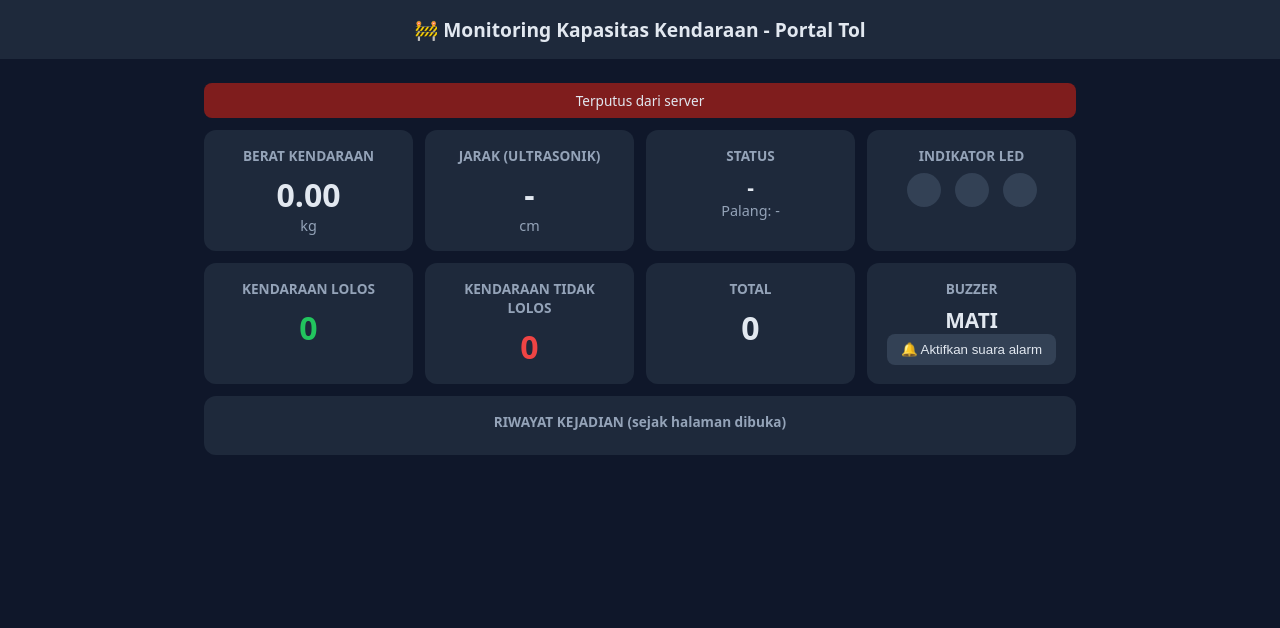
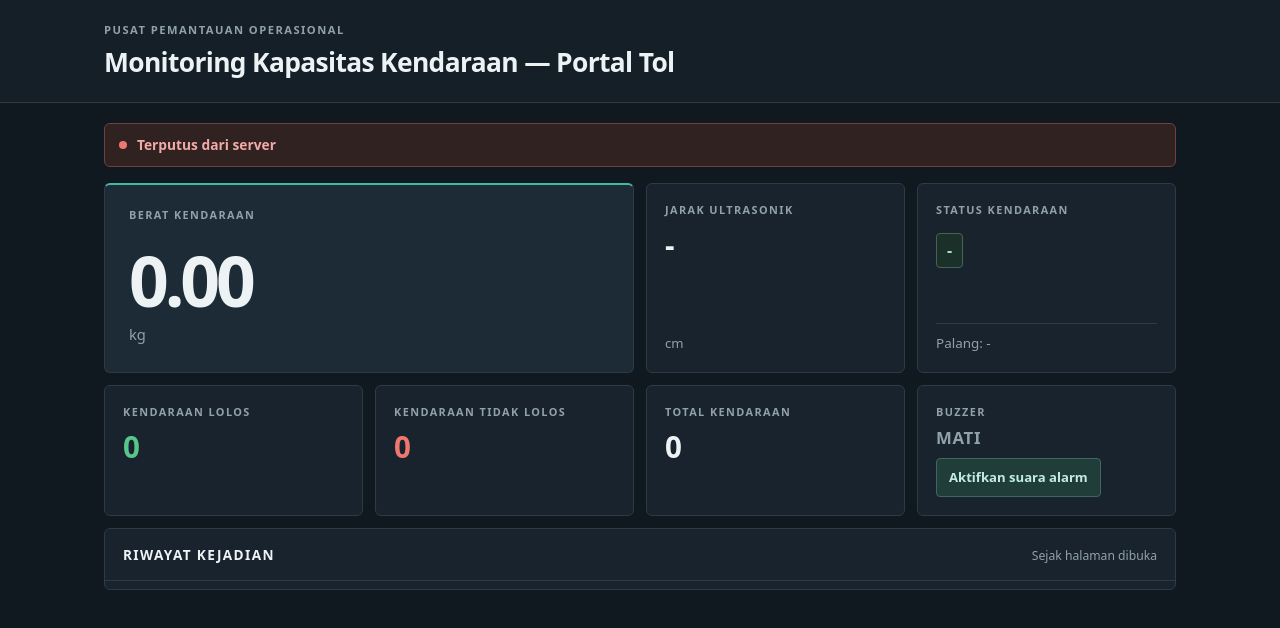
Before and after one commit to vin562/portal-tol, a plain HTML site: page index.html in a window 1280 px wide. Drawn offline with Linux system fonts and the light colour scheme; no server answers.

Commit message:
Improve portal monitoring dashboard UI

```diff
--- a/index.html
+++ b/index.html
@@ -5,46 +5,125 @@
 <meta name="viewport" content="width=device-width,initial-scale=1">
 <title>Monitoring Portal Tol</title>
 <style>
-*{box-sizing:border-box}body{margin:0;font-family:system-ui,sans-serif;background:#0f172a;color:#e2e8f0}
-header{padding:16px;text-align:center;background:#1e293b;font-size:1.2rem;font-weight:700}
-.wrap{max-width:900px;margin:auto;padding:14px}
-.grid{display:grid;grid-template-columns:repeat(auto-fit,minmax(200px,1fr));gap:12px}
-.card{background:#1e293b;border-radius:12px;padding:16px;text-align:center}
-.card h3{margin:0 0 8px;font-size:.85rem;color:#94a3b8;font-weight:600}
-.val{font-size:2rem;font-weight:700}.unit{font-size:.9rem;color:#94a3b8}
-.lampu{display:flex;justify-content:center;gap:14px;margin-top:6px}
-.dot{width:34px;height:34px;border-radius:50%;background:#334155}
-.dot.r.on{background:#ef4444;box-shadow:0 0 16px #ef4444}
-.dot.y.on{background:#facc15;box-shadow:0 0 16px #facc15}
-.dot.g.on{background:#22c55e;box-shadow:0 0 16px #22c55e}
-#alert{display:none;margin:12px 0;padding:14px;border-radius:12px;background:#b91c1c;font-weight:700;text-align:center;animation:b 1s infinite}
-@keyframes b{50%{opacity:.6}}
-.ok{color:#22c55e}.bad{color:#ef4444}
-#log{max-height:220px;overflow:auto;text-align:left;font-size:.9rem}
-#log div{padding:6px 0;border-bottom:1px solid #334155}
-button{background:#334155;color:#e2e8f0;border:0;border-radius:8px;padding:8px 14px;cursor:pointer}
-#koneksi{margin:10px 0 0;text-align:center;font-size:.85rem;padding:8px;border-radius:8px;background:#334155}
-#koneksi.on{background:#14532d}#koneksi.off{background:#7f1d1d}
+:root{
+  color-scheme:dark;
+  --page:#101820;
+  --surface:#18232d;
+  --surface-raised:#1d2b36;
+  --line:#2c3b46;
+  --text:#edf3f5;
+  --muted:#91a1ab;
+  --accent:#42b8a5;
+  --green:#58c58a;
+  --red:#ef7770;
+  --amber:#e6b85c;
+}
+*{box-sizing:border-box}
+body{margin:0;background:var(--page);color:var(--text);font-family:system-ui,-apple-system,BlinkMacSystemFont,"Segoe UI",sans-serif;line-height:1.45}
+header{border-bottom:1px solid var(--line);background:#141f28}
+.header-inner{max-width:1120px;margin:auto;padding:22px 24px 20px}
+.eyebrow,.card-label{margin:0;color:var(--muted);font-size:.7rem;font-weight:700;letter-spacing:.13em;text-transform:uppercase}
+header h1{margin:5px 0 0;font-size:clamp(1.25rem,2.4vw,1.65rem);letter-spacing:-.025em;font-weight:650}
+.wrap{max-width:1120px;margin:0 auto;padding:20px 24px 36px}
+#koneksi{display:flex;align-items:center;gap:10px;min-height:44px;margin:0 0 16px;padding:10px 14px;border:1px solid var(--line);border-radius:6px;background:var(--surface);color:var(--muted);font-size:.86rem;font-weight:600}
+#koneksi:before{content:"";width:8px;height:8px;flex:0 0 8px;border-radius:50%;background:#73828c}
+#koneksi.on{border-color:#28664f;background:#152b27;color:#a8e3c2}
+#koneksi.on:before{background:var(--green)}
+#koneksi.off{border-color:#70413e;background:#302221;color:#f1aaa5}
+#koneksi.off:before{background:var(--red)}
+#alert{display:none;margin:0 0 16px;padding:15px 17px;border:1px solid #884b43;border-left:4px solid var(--red);border-radius:5px;background:#332522;color:#ffe0dc;font-weight:650;animation:alert-in .22s ease-out}
+@keyframes alert-in{from{opacity:0;transform:translateY(-4px)}to{opacity:1;transform:translateY(0)}}
+.grid{display:grid;grid-template-columns:repeat(12,minmax(0,1fr));gap:12px}
+.card{min-width:0;padding:18px;border:1px solid var(--line);border-radius:6px;background:var(--surface)}
+.primary-card{grid-column:span 6;min-height:190px;padding:22px 24px;background:var(--surface-raised);border-top:2px solid var(--accent)}
+.support-card{grid-column:span 3;display:flex;flex-direction:column;justify-content:space-between;min-height:150px}
+.metric-card{grid-column:span 3;min-height:122px}
+.card-label{font-size:.68rem}
+.val{margin-top:12px;font-size:1.85rem;font-weight:650;line-height:1.1;letter-spacing:-.035em;font-variant-numeric:tabular-nums}
+.primary-card .val{margin-top:20px;font-size:clamp(3rem,7vw,4.35rem);letter-spacing:-.06em}
+.primary-card .unit{margin-top:5px;color:var(--muted);font-size:.92rem}
+.unit{color:var(--muted);font-size:.82rem}
+.status-value{display:inline-flex;align-self:flex-start;margin-top:16px;padding:5px 10px;border:1px solid #476453;border-radius:4px;background:#1a3028;color:#a8e3c2;font-size:1rem;font-weight:700;letter-spacing:.01em}
+#palang{display:block;margin-top:12px;padding-top:10px;border-top:1px solid var(--line);color:var(--muted);font-size:.84rem}
+.count-grid{margin-top:12px}
+.ok{color:var(--green)}
+.bad{color:var(--red)}
+.buzzer-card{grid-column:span 3;display:flex;flex-direction:column;align-items:flex-start;justify-content:space-between;min-height:122px}
+#buzzer{margin:10px 0;color:var(--muted);font-size:1.05rem;font-weight:700;letter-spacing:.04em}
+button{border:1px solid #42665f;border-radius:4px;padding:9px 12px;background:#203d39;color:#c2eee1;font:inherit;font-size:.82rem;font-weight:650;cursor:pointer;transition:background .15s ease,border-color .15s ease}
+button:hover{border-color:var(--accent);background:#285149}
+button:focus-visible{outline:2px solid var(--accent);outline-offset:2px}
+#alert button{margin-left:12px;border-color:#98584f;background:#492d29;color:#ffe0dc}
+.history-card{margin-top:12px;padding:0;overflow:hidden}
+.history-heading{display:flex;align-items:baseline;justify-content:space-between;gap:12px;padding:16px 18px;border-bottom:1px solid var(--line)}
+.history-heading h2{margin:0;font-size:.85rem;font-weight:700;letter-spacing:.1em;text-transform:uppercase}
+.history-heading span{color:var(--muted);font-size:.76rem}
+#log{max-height:250px;overflow:auto;padding:4px 18px;text-align:left;font-size:.86rem;font-variant-numeric:tabular-nums}
+#log div{padding:10px 0;border-bottom:1px solid var(--line);color:#c6d1d6}
+#log div:last-child{border-bottom:0}
+@media(max-width:760px){.primary-card{grid-column:span 12;min-height:165px}.support-card{grid-column:span 6}.metric-card,.buzzer-card{grid-column:span 6}}
+@media(max-width:480px){.header-inner{padding:18px 16px}.wrap{padding:14px 16px 28px}.grid{gap:9px}.card{padding:14px}.primary-card{padding:19px}.support-card{min-height:135px}.metric-card,.buzzer-card{min-height:112px}.val{font-size:1.55rem}.primary-card .val{font-size:3.3rem}.history-heading{align-items:flex-start;flex-direction:column;gap:3px}#alert{line-height:1.6}#alert button{margin:8px 0 0 6px}}
 </style>
 </head>
 <body>
-<header>🚧 Monitoring Kapasitas Kendaraan - Portal Tol</header>
+<header>
+  <div class="header-inner">
+    <p class="eyebrow">Pusat pemantauan operasional</p>
+    <h1>Monitoring Kapasitas Kendaraan — Portal Tol</h1>
+  </div>
+</header>
 <div class="wrap">
-<div id="koneksi">Menghubungkan ke server...</div>
-<div id="alert"></div>
-<div class="grid" style="margin-top:12px">
- <div class="card"><h3>BERAT KENDARAAN</h3><div class="val" id="berat">0.00</div><div class="unit">kg</div></div>
- <div class="card"><h3>JARAK (ULTRASONIK)</h3><div class="val" id="jarak">-</div><div class="unit">cm</div></div>
- <div class="card"><h3>STATUS</h3><div class="val" id="status" style="font-size:1.3rem">-</div><div class="unit" id="palang">Palang: -</div></div>
- <div class="card"><h3>INDIKATOR LED</h3><div class="lampu"><div class="dot r" id="lr"></div><div class="dot y" id="ly"></div><div class="dot g" id="lg"></div></div></div>
-</div>
-<div class="grid" style="margin-top:12px">
- <div class="card"><h3>KENDARAAN LOLOS</h3><div class="val ok" id="lolos">0</div></div>
- <div class="card"><h3>KENDARAAN TIDAK LOLOS</h3><div class="val bad" id="tolak">0</div></div>
- <div class="card"><h3>TOTAL</h3><div class="val" id="total">0</div></div>
- <div class="card"><h3>BUZZER</h3><div class="val" id="buzzer" style="font-size:1.3rem">MATI</div><button onclick="aktifSuara()">🔔 Aktifkan suara alarm</button></div>
-</div>
-<div class="card" style="margin-top:12px"><h3>RIWAYAT KEJADIAN (sejak halaman dibuka)</h3><div id="log"></div></div>
+  <div id="koneksi">Menghubungkan ke server...</div>
+  <div id="alert"></div>
+  <div class="grid">
+    <div class="card primary-card">
+      <h2 class="card-label">Berat kendaraan</h2>
+      <div class="val" id="berat">0.00</div>
+      <div class="unit">kg</div>
+    </div>
+    <div class="card support-card">
+      <div>
+        <h2 class="card-label">Jarak ultrasonik</h2>
+        <div class="val" id="jarak">-</div>
+      </div>
+      <div class="unit">cm</div>
+    </div>
+    <div class="card support-card">
+      <div>
+        <h2 class="card-label">Status kendaraan</h2>
+        <div class="status-value" id="status">-</div>
+      </div>
+      <div class="unit" id="palang">Palang: -</div>
+    </div>
+  </div>
+  <div class="grid count-grid">
+    <div class="card metric-card">
+      <h2 class="card-label">Kendaraan lolos</h2>
+      <div class="val ok" id="lolos">0</div>
+    </div>
+    <div class="card metric-card">
+      <h2 class="card-label">Kendaraan tidak lolos</h2>
+      <div class="val bad" id="tolak">0</div>
+    </div>
+    <div class="card metric-card">
+      <h2 class="card-label">Total kendaraan</h2>
+      <div class="val" id="total">0</div>
+    </div>
+    <div class="card buzzer-card">
+      <div>
+        <h2 class="card-label">Buzzer</h2>
+        <div class="val" id="buzzer">MATI</div>
+      </div>
+      <button onclick="aktifSuara()">Aktifkan suara alarm</button>
+    </div>
+  </div>
+  <section class="card history-card">
+    <div class="history-heading">
+      <h2>Riwayat kejadian</h2>
+      <span>Sejak halaman dibuka</span>
+    </div>
+    <div id="log"></div>
+  </section>
 </div>
 
 <script type="module">
@@ -109,9 +188,6 @@ onValue(ref(db, "portal"), snap => {
   $("jarak").textContent = d.jarak < 0 ? "-" : Number(d.jarak).toFixed(1);
   $("status").textContent = d.status;
   $("palang").textContent = "Palang: " + d.palang;
-  $("lr").className = "dot r" + (d.led_r ? " on" : "");
-  $("ly").className = "dot y" + (d.led_y ? " on" : "");
-  $("lg").className = "dot g" + (d.led_g ? " on" : "");
   $("lolos").textContent = d.lolos;
   $("tolak").textContent = d.ditolak;
   $("total").textContent = d.lolos + d.ditolak;
@@ -126,7 +202,7 @@ onValue(ref(db, "portal"), snap => {
     bip();
     const a = $("alert");
     a.style.display = "block";
-    a.innerHTML = "⚠️ KENDARAAN TIDAK LOLOS! Berat " + Number(d.beratDitolak).toFixed(2) +
+    a.innerHTML = "KENDARAAN TIDAK LOLOS! Berat " + Number(d.beratDitolak).toFixed(2) +
       " kg melebihi batas " + Number(d.batas).toFixed(2) + " kg " +
       '<button onclick="this.parentNode.style.display=\'none\';document.title=\'Monitoring Portal Tol\'">Tutup</button>';
     logAdd("NOTIFIKASI: kendaraan ditolak (" + Number(d.beratDitolak).toFixed(2) + " kg)");
```
